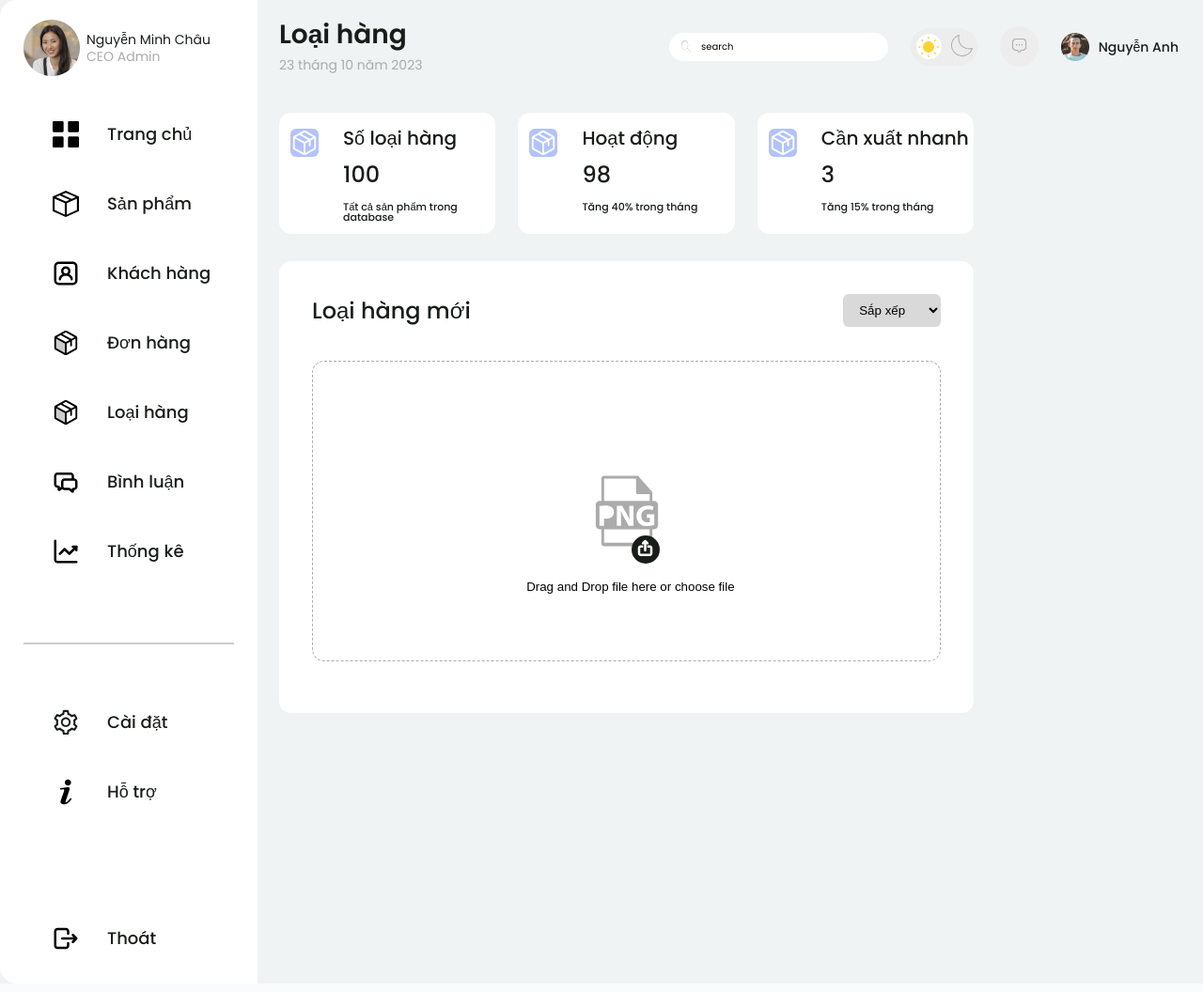
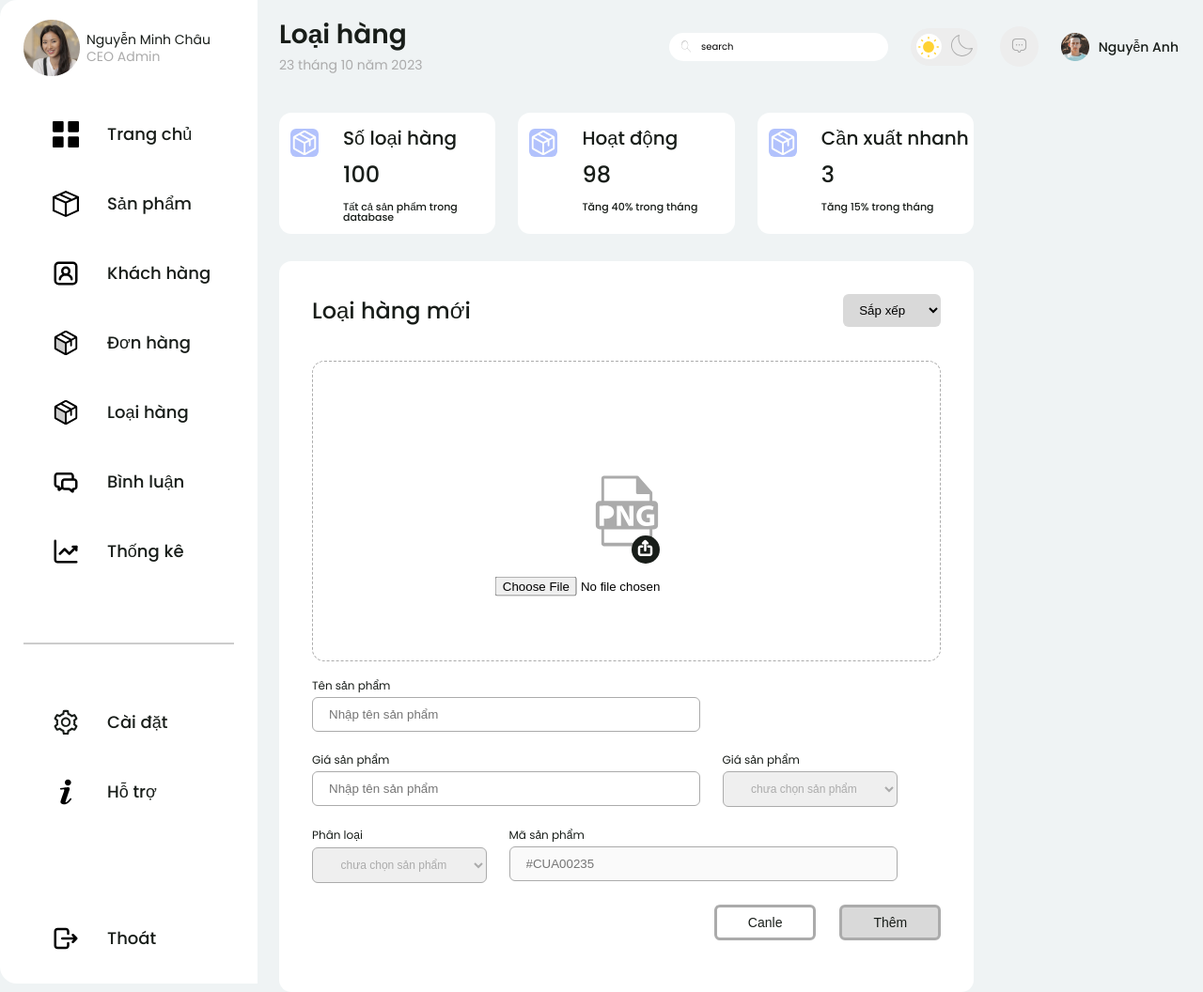
Before and after one commit to tuanhuynh0107/wd18031, a PHP site: page /html/add_sanpham_admin.html in a window 1280 px wide. Shown: the whole page at 94% size. Before the commit the page ends 1011 px from the top, so only its background shows below. Run offline with PHP 8.4, Linux system fonts and the light colour scheme.

Commit message:
update file add_sanpham_admin.html

```diff
--- a/assets/css/input.css
+++ b/assets/css/input.css
@@ -83,24 +83,7 @@
     border: 3px solid #ABABAB;
     margin-top: 20px;
 }
-/* select sản phẩm */
-.form_group__item-select{
-    padding: 12px 33px;
-    border-radius: 6px;
-    border: 1px solid #ABABAB;
-    color: #ABABAB;
-    font-size: 1rem;
-    font-weight: 400;
-    margin-top: 6px;
-    margin-right: 10px;
-}
-.form_group__submit--Cancle{
-    background: #fff;
-    margin-right: 25px;
-}
-.form_group__submit--them{
-    background: #D9D9D9;
-}
+
 /* input file */
 .form_group__box-input{
     width: 100%;
@@ -124,13 +107,71 @@
 .form_group__input-file{
     position:absolute;
     top: 75%;
-    left: 53%;
+    left: 48%;
     transform: translate(-50%, -50%);
 }
 
-.form_group__input-file::-webkit-file-upload-button{
-    visibility: hidden;
+
+
+
+/* input sản phẩm */
+.form_group__box--add_product{
+    width: 100%;
+    display: flex;
+    flex-wrap: wrap;
+    gap: 23.5px;
 }
-.form_group__input-file::before{
-    content: 'Drag and Drop file here or choose file';
+.form_group__item_input--text{
+    color: #181D19;
+    font-size: 1.2rem;
+    font-weight: 400;
 }
+.form_group__item_input--input{
+    padding: 10px 217px 10px 17px;
+    border-radius: 6px;
+    border: 0.5px solid #ABABAB;
+    margin-top: 6px;
+}
+/* select sản phẩm */
+
+.form_group__submit--Cancle{
+    background: #fff;
+    margin-right: 25px;
+}
+.form_group__submit--them{
+    background: #D9D9D9;
+}
+.form_group__item_select--option{
+    padding: 10px 25.5px;
+    border-radius: 6px;
+    border: 0.5px solid #ABABAB;
+    color: #ABABAB;
+    font-size: 1.2rem;
+    font-weight: 400;
+    margin-top: 6.8px;
+}
+.form_group__add_product--item_submit{
+    width: 100%;
+    display: flex;
+    justify-content: end;
+    gap: 25px;
+}
+.form_group__item_input--cancle{
+    padding: 8px 33px;
+    color: #181D19;
+    font-size: 14px;
+    font-weight: 500;
+    border-radius: 6px;
+    border: 3px solid #ABABAB;
+    background: #fff;
+
+}
+.form_group__item_input--them{
+    padding: 8px 33px;
+    color: #181D19;
+    font-size: 14px;
+    font-weight: 500;
+    border-radius: 6px;
+    border: 3px solid #ABABAB;
+    background: #D9D9D9;
+}
--- a/html/add_sanpham_admin.html
+++ b/html/add_sanpham_admin.html
@@ -347,7 +347,44 @@
                                     </div>
                                 </div>
 
+                                <div class="form_group__box--add_product">
+                                    <div class="form_group__add_product--item_input">
+                                        <label for="add_product--input" class="form_group__item_input--text">Tên sản phẩm</label> <br>
+                                        <input type="text" class="form_group__item_input--input" name="" id="add_product--input" placeholder="Nhập tên sản phẩm">
+                                    </div>
+                                    <div class="form_group__add_product--item_input">
+                                        <label for="add_product--input" class="form_group__item_input--text">Giá sản phẩm</label> <br>
+                                        <input type="text" class="form_group__item_input--input" name="" id="add_product--input" placeholder="Nhập tên sản phẩm">
+                                    </div>
+                                    <div class="form_group__add_product--item_select">
+                                        <label for="add_product--select" class="form_group__item_input--text">Giá sản phẩm</label> <br>
 
+                                       <select name="" id="add_product--select" class="form_group__item_select--option">
+                                        <option value="1">chưa chọn sản phẩm</option>
+                                        <option value="2">Cua</option>
+                                        <option value="3">Ghẹ</option>
+                                       </select>
+                                    </div>
+                                    <div class="form_group__add_product--item_select">
+                                        <label for="add_product--select" class="form_group__item_input--text">Phân loại</label> <br>
+
+                                       <select name="" id="add_product--select" class="form_group__item_select--option">
+                                        <option value="1">chưa chọn sản phẩm</option>
+                                        <option value="2">Cua</option>
+                                        <option value="3">Ghẹ</option>
+                                       </select>
+                                    </div>
+                                    <div class="form_group__add_product--item_input">
+                                        <label for="add_product--input" class="form_group__item_input--text">Mã sản phẩm</label> <br>
+                                        <input type="text" class="form_group__item_input--input" name="" id="add_product--input" disabled placeholder="#CUA00235">
+                                    </div>
+                                    <div class="form_group__add_product--item_submit">
+                                        <input type="submit" class="form_group__item_input--cancle" name="" id="" value="Canle">
+                                        <input type="submit" class="form_group__item_input--them" name="" id="" value="Thêm">
+
+                                    </div>
+
+                                </div>
                                 <span class="form-mes">
 
                                 </span>
```
